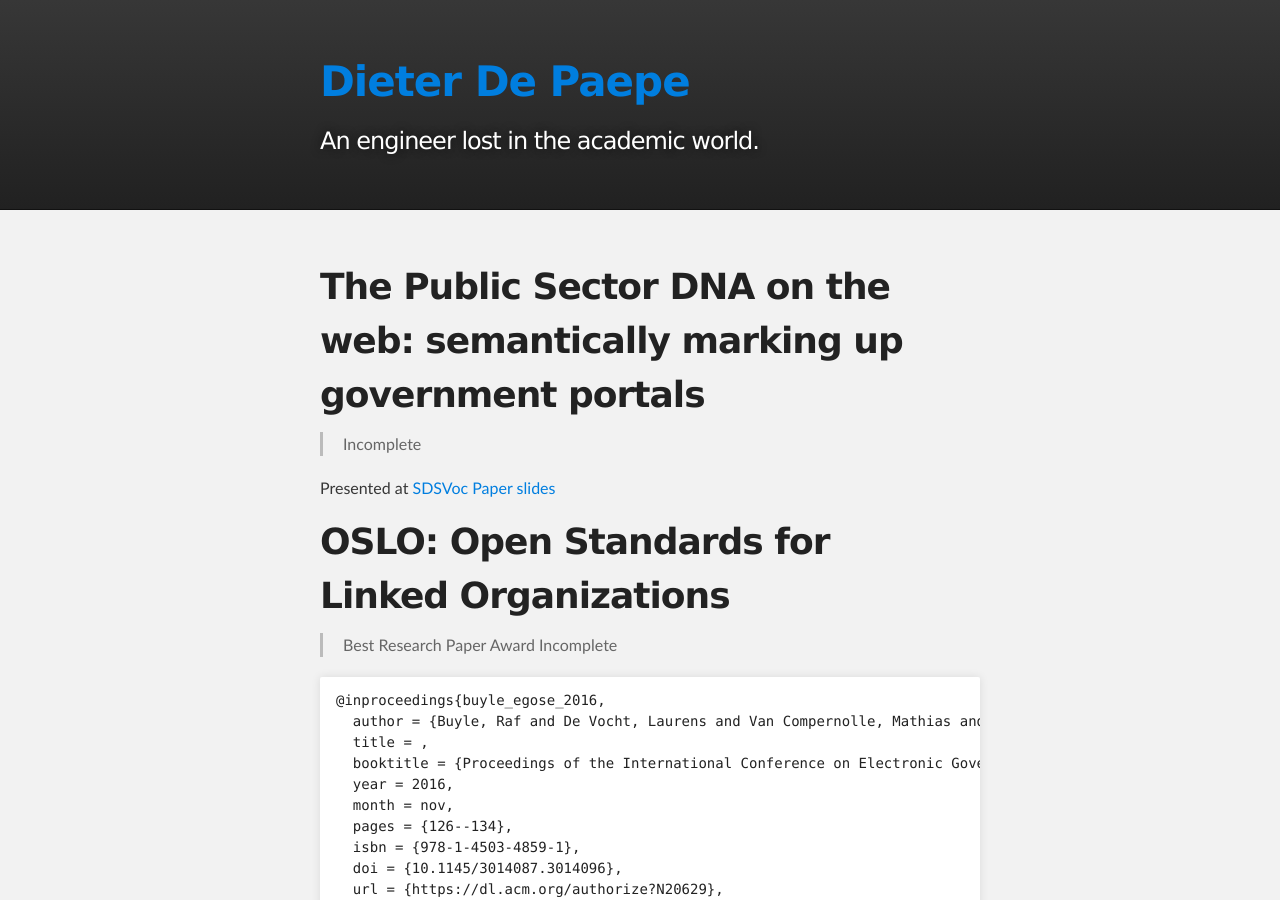
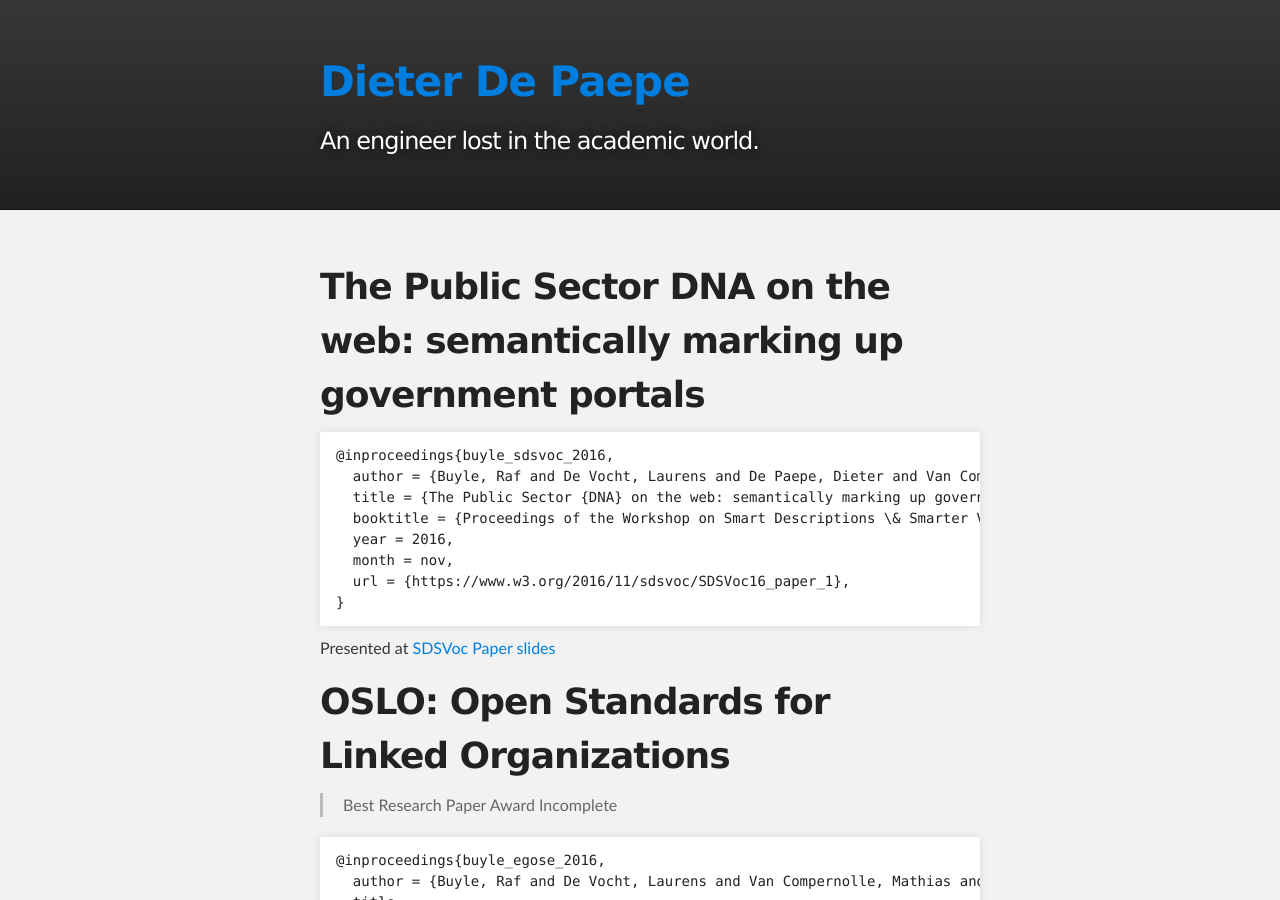
Before and after one commit to DieterDePaepe/dieterdepaepe.github.io, a Jekyll site: the page built from Publications.md, in a window 1280 px wide and 900 px high. Built offline with Jekyll 4.4.1, drawn with Linux system fonts in a browser that asks for light colours; our own code applies the rules of GitHub Pages for plain Markdown files.

Commit message:
Complete details on "Public Sector DNA"

````diff
--- a/Publications.md
+++ b/Publications.md
@@ -1,7 +1,15 @@
 # The Public Sector DNA on the web: semantically marking up government portals
 
-> Incomplete
-
+```
+@inproceedings{buyle_sdsvoc_2016,
+  author = {Buyle, Raf and De Vocht, Laurens and De Paepe, Dieter and Van Compernolle, Mathias and Nolf, Geraldine and Vanlishout, Ziggy and De Vidts, Bj\"orn and Mannens, Erik and Mechant, Peter},
+  title = {The Public Sector {DNA} on the web: semantically marking up government portals},
+  booktitle = {Proceedings of the Workshop on Smart Descriptions \& Smarter Vocabularies},
+  year = 2016,
+  month = nov,
+  url = {https://www.w3.org/2016/11/sdsvoc/SDSVoc16_paper_1},
+}
+```
 Presented at [SDSVoc](https://www.w3.org/2016/11/sdsvoc/)
 [Paper](https://www.w3.org/2016/11/sdsvoc/SDSVoc16_paper_1) [slides](https://www.w3.org/2016/11/sdsvoc/raf)
 
````
